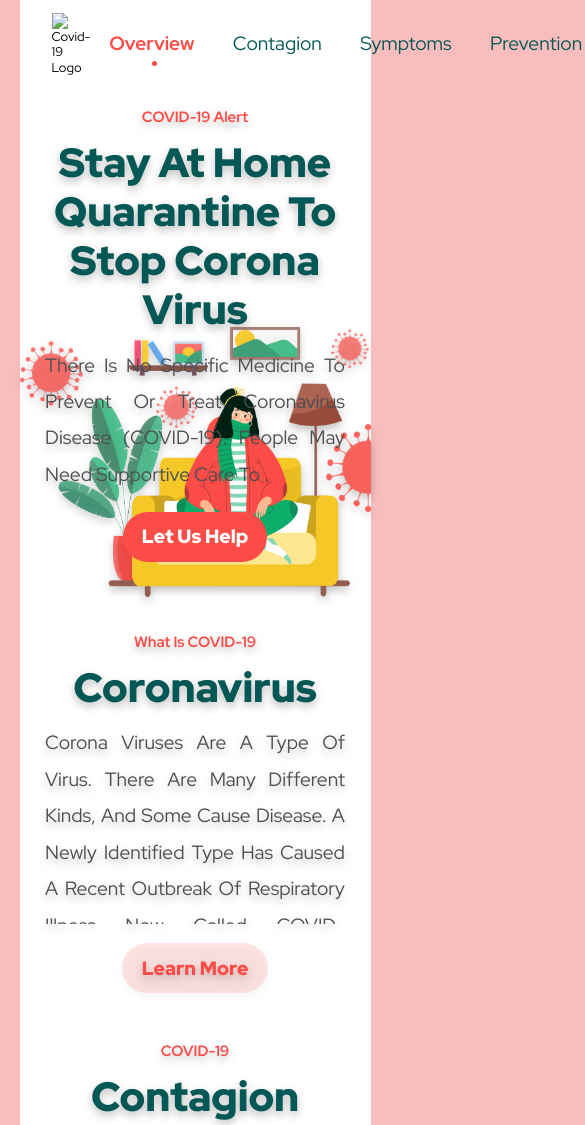
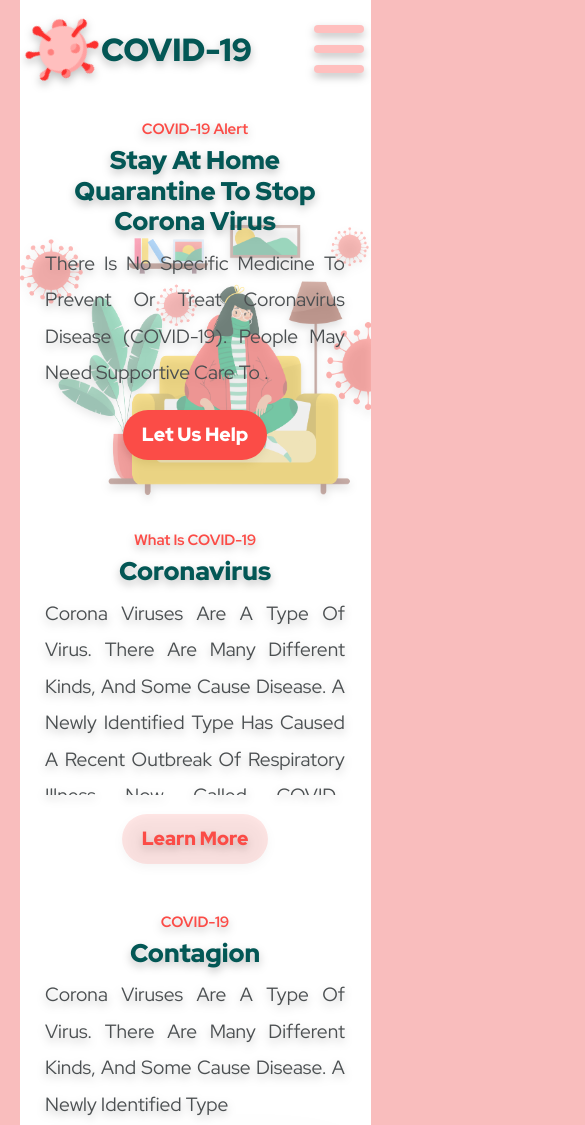
Before and after one commit to SeGeGha/covid19-helper, a website built with webpack: page public/index.html in a window 390 px wide. Shown: the top 1125 px of the page, 585 px wide, since content can reach past the window. Built offline with nearby package versions, Linux system fonts and the light colour scheme; files whose address does not match are found by name.

Commit message:
style: add responsive for header

```diff
--- a/public/index.html
+++ b/public/index.html
@@ -8,8 +8,14 @@
 <body>
   <div class="page-wrapper">
     <header id="header">
-      <img src="../src/assets/img/Logo.svg" alt="Covid-19 Logo" class="logo" />
+      <div class="logo-wrapper">
+        <img src="../src/assets/img/logo-removed.svg" alt="Covid-19 Logo" class="logo" />
+        <h1 class="title">COVID-19</h1>
+      </div>
       <nav class="navigation">
+        <div class="menu-btn">
+          <div class="menu-btn__line"></div>
+        </div>
         <ul class="navigation__group">
           <li class="navigation__item navigation__item--actived">Overview</li>
           <li class="navigation__item">Contagion</li>
@@ -23,7 +29,7 @@
       <div class="appeal-box">
         <div class="info">
           <h3 class="info__subtitle">COVID-19 Alert</h3>
-          <h1 class="info__title">Stay At Home Quarantine To Stop Corona Virus</h1>
+          <h2 class="info__title">Stay At Home Quarantine To Stop Corona Virus</h2>
           <p class="info__message">There is no specific medicine to prevent or treat coronavirus disease (COVID-19). People may need supportive care to .</p>
           <button class="info__btn-help">Let Us Help</button>
         </div>
@@ -32,7 +38,7 @@
         <img src="../src/assets/img/group-viruses.png" alt="Viruses" class="description-box__image">
         <div class="info">
           <h3 class="info__subtitle">What is COVID-19</h3>
-          <h1 class="info__title">Coronavirus</h1>
+          <h2 class="info__title">Coronavirus</h2>
           <p class="info__message">Corona viruses are a type of virus. There are many different kinds, and some cause disease. A newly identified type has caused a recent outbreak of respiratory illness now called COVID-19.Lauren Sauer, M.S., the director of operations with the Johns Hopkins Office of Critical Event Preparedness and Response</p>
           <button class="info__btn-help">Learn More</button>
         </div>
@@ -41,7 +47,7 @@
     <section id="contagion">
       <div class="info">
         <h3 class="info__subtitle">COVID-19</h3>
-        <h1 class="info__title">Contagion</h1>
+        <h2 class="info__title">Contagion</h2>
         <p class="info__message">Corona viruses are a type of virus. There are many different kinds, and some cause disease. A newly identified type</p>
       </div>
       <div class="cards-box">
@@ -65,7 +71,7 @@
     <section id="symptoms">
       <div class="info">
         <h3 class="info__subtitle">COVID-19</h3>
-        <h1 class="info__title">Symptoms</h1>
+        <h2 class="info__title">Symptoms</h2>
         <p class="info__message">Corona viruses are a type of virus. There are many different kinds, and some cause disease. A newly identified type has caused a recent outbreak of respiratory</p>
       </div>
       <img src="../src/assets/img/symptoms.png" alt="Symptoms" class="symptoms__image" />
@@ -73,7 +79,7 @@
     <section id="prevention">
       <div class="info">
         <h3 class="info__subtitle">COVID-19</h3>
-        <h1 class="info__title">What should we do</h1>
+        <h2 class="info__title">What should we do</h2>
         <p class="info__message">Corona viruses are a type of virus. There are many different kinds, and some cause disease. A newly identified type has caused a recent outbreak of respiratory</p>
       </div>
       <div class="preventions-box">
@@ -108,8 +114,8 @@
       </div>
     </section>
     <footer id="footer">
-      <a href="#/">
-        <img src="../src/assets/img/Logo.svg" alt="Covid-19 Logo" class="logo" />
+      <a href="#header">
+        <img src="../src/assets/img/logo-with-title.svg" alt="Covid-19 Logo" class="logo" />
       </a>
       <nav class="navigation">
         <ul class="navigation__group">
@@ -120,7 +126,7 @@
           <li class="navigation__item">Contact</li>
         </ul>
       </nav>
-      <p class="copyright">2020 @ All rights reserved by pixelspark.co</p>
+      <p class="copyright">2020 @ All rights reserved by pixelspark.co and segegha</p>
     </footer>
   </div>
 </body>
--- /dev/null
+++ b/src/scss/components/header-logo.scss
@@ -0,0 +1,40 @@
+$logo-size: 150px;
+
+.logo-wrapper {
+
+  @include flex(row, center, center);
+
+  .title {
+    font-size: 2.5rem;
+    line-height: 100%;
+    font-weight: 900;
+    white-space: nowrap;
+  }
+
+  .logo {
+    width: $logo-size;
+
+    animation: rotation 50s infinite linear;
+  }
+}
+
+@keyframes rotation {
+
+  0% {
+    transform: rotate(0deg);
+  }
+
+  100% {
+    transform: rotate(360deg);
+  }
+}
+
+@media (max-width: 767px) {
+
+  .logo-wrapper {
+
+    .logo {
+      width: ($logo-size * 0.5);
+    }
+  }
+}
--- /dev/null
+++ b/src/scss/components/menu-btn.scss
@@ -0,0 +1,71 @@
+$lineFirstColor: #ffbfbe;
+$lineSecondColor: #f26a66;
+$transition: all 0.3s;
+$btnSize: 50px;
+
+.menu-btn {
+  overflow: hidden;
+  transition: all 0.5s;
+  cursor: pointer;
+
+  @include size($btnSize);
+
+  &__line,
+  &__line::after,
+  &__line::before {
+    background-color: $lineFirstColor;
+    border-radius: 10px;
+  }
+
+  &__line {
+    position: relative;
+    transition: $transition 0.5s;
+
+    @include size(100%, 16%);
+
+    &::after,
+    &::before {
+      position: absolute;
+      left: 0;
+      content: '';
+
+      @include size(100%);
+    }
+
+    &::after {
+      top: 250%;
+      transition: $transition 0.3s;
+    }
+
+    &::before {
+      top: 500%;
+      transition: $transition 0.1s;
+    }
+  }
+
+  &--actived {
+
+    .menu-btn__line {
+
+      @include size(100%);
+      transition: $transition 0.1s;
+
+      &::after,
+      &::before {
+        top: 45%;
+        height: 16%;
+        background-color: $lineSecondColor;
+      }
+
+      &::after {
+        transition: $transition 0.3s;
+        transform: rotateZ(45deg);
+      }
+
+      &::before {
+        transition: $transition 0.5s;
+        transform: rotateZ(-45deg);
+      }
+    }
+  }
+}
--- a/src/scss/components/navigation.scss
+++ b/src/scss/components/navigation.scss
@@ -2,7 +2,8 @@
   color: $title-color;
 
   &__group {
-    display: flex;
+
+    @include flex(row, stretch, center, wrap);
   }
 
   &__item {
@@ -40,3 +41,22 @@
     }
   }
 }
+
+@media (max-width: 991px) {
+
+  .navigation__group {
+    position: absolute;
+    top: 100%;
+    left: 100%;
+    width: 100%;
+    padding: 1em;
+    background: #f9bdbdd9;
+    transition: all 0.5s 0.5s;
+    visibility: hidden;
+
+    .navigation--opened & {
+      left: 0;
+      visibility: visible;
+    }
+  }
+}
--- a/src/scss/components/text-block.scss
+++ b/src/scss/components/text-block.scss
@@ -66,5 +66,9 @@
       text-align: justify;
       overflow: auto;
     }
+
+    &__title {
+      font-size: 2rem;
+    }
   }
 }
--- a/src/scss/layout/header.scss
+++ b/src/scss/layout/header.scss
@@ -1,9 +1,29 @@
 #header {
   padding: 0 2.5rem;
+  filter: $drop-shadow;
 
   @include flex(row, center, space-between);
 
-  img {
-    width: 150%;
+  .menu-btn {
+    display: none;
   }
 }
+
+@media (max-width: 991px) {
+
+  #header {
+
+    .menu-btn {
+      display: flex;
+    }
+    position: relative;
+    z-index: 2;
+  }
+}
+
+@media (max-width: 767px) {
+
+  #header {
+    padding: 0 0.5rem;
+  }
+}
--- a/src/scss/layout/overview.scss
+++ b/src/scss/layout/overview.scss
@@ -3,7 +3,7 @@
 
   .appeal-box {
     padding: 10% 2.5rem;
-    background: url('../assets/img/ill-1.png') right bottom no-repeat;
+    background: url('../assets/img/ill-1.png') 101% bottom no-repeat;
     background-size: contain;
 
     .info {
@@ -42,6 +42,10 @@
 
   #overview {
 
+    .appeal-box {
+      background-image: url('../assets/img/ill-2.png');
+    }
+
     .description-box__image {
       width: 40%;
     }
--- a/src/scss/style.scss
+++ b/src/scss/style.scss
@@ -3,6 +3,8 @@
 @import './abstract/variables.scss';
 
 @import './abstract/mixin.scss';
+
+@import './components/header-logo.scss';
 
 @import './components/text-block.scss';
 
@@ -11,6 +13,8 @@
 @import './components/cards-block.scss';
 
 @import './components/preventions-block.scss';
+
+@import './components/menu-btn.scss';
 
 @import './layout/header.scss';
 
@@ -64,6 +68,7 @@ body {
   min-width: 320px;
   margin: 3rem auto;
   padding: 1rem 0;
+  overflow: hidden;
   background-color: $wrapper-background-color;
 }
 
```
Also changed, not shown: src/assets/img/ill-2.png (added).
